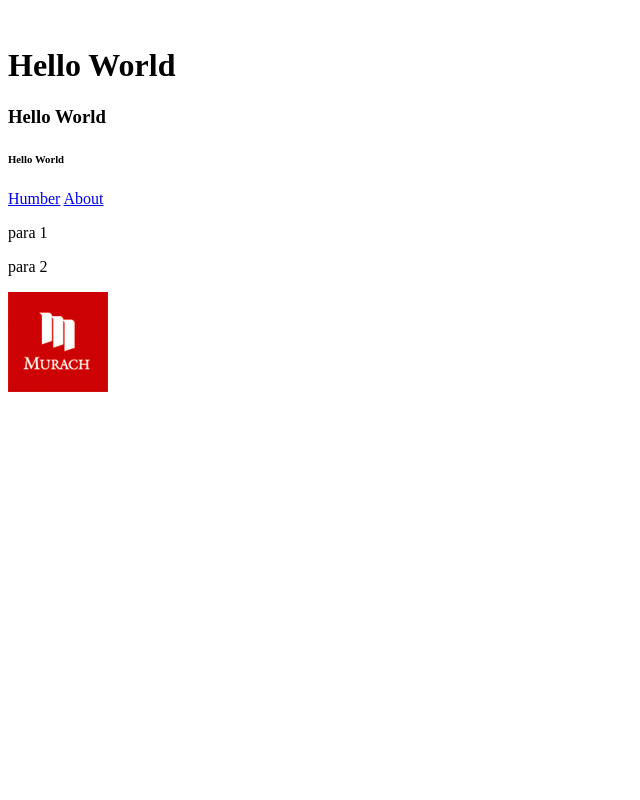
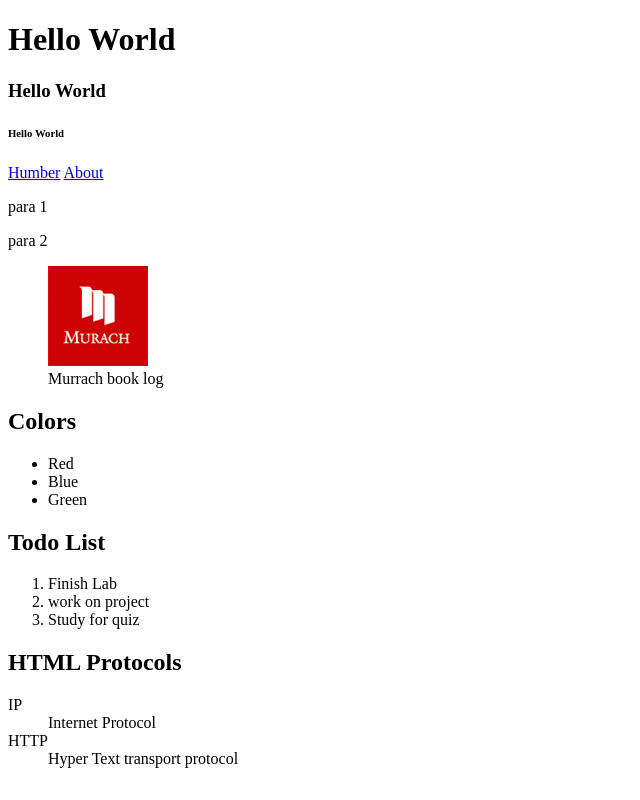
Before and after one commit to eashartanto/web-dev-practice, a plain HTML site: page week2/index.html in a window 1280 px wide. Shown: the whole page, without its empty margins (0-640 px from the left). Drawn offline with Linux system fonts and the light colour scheme.

Commit message:
week 2 samples

```diff
--- a/week2/index.html
+++ b/week2/index.html
@@ -6,7 +6,7 @@
     <meta name="viewport" content="width=device-width, initial-scale=1.0">
     <title>Home page</title>
 </head>
-<img>
+<body>
     <!-- this is the comment -->
     <h1>Hello World</h1>
     <h3>Hello World</h3>
@@ -17,8 +17,36 @@
 
     <p>para 1</p>
     <p>para 2</p>
-    <img src="images/murachlogo.gif" alt="Murach book logo" />
 
+    <figure>
+        <img src="images/murachlogo.gif" alt="Murach book logo" />
+        <figcaption>
+            Murrach book log
+        </figcaption>
+    </figure>
+
+
+    <h2>Colors</h2>
+    <ul>
+        <li>Red</li>
+        <li>Blue</li>
+        <li>Green</li>
+    </ul>
+
+    <h2>Todo List</h2>
+    <ol>
+        <li>Finish Lab</li>
+        <li>work on project</li>
+        <li>Study for quiz</li>
+    </ol>
+
+     <h2>HTML Protocols</h2>
+     <dl>
+         <dt>IP</dt>
+         <dd>Internet Protocol</dd>
+         <dt>HTTP</dt>
+         <dd>Hyper Text transport protocol</dd>
+     </dl>
 
 </body>
 </html>
```
Also changed, not shown: ch03/01_title_favicon.html (+1 -1 lines), ch03/02_metadata.html (+1 -1 lines).
